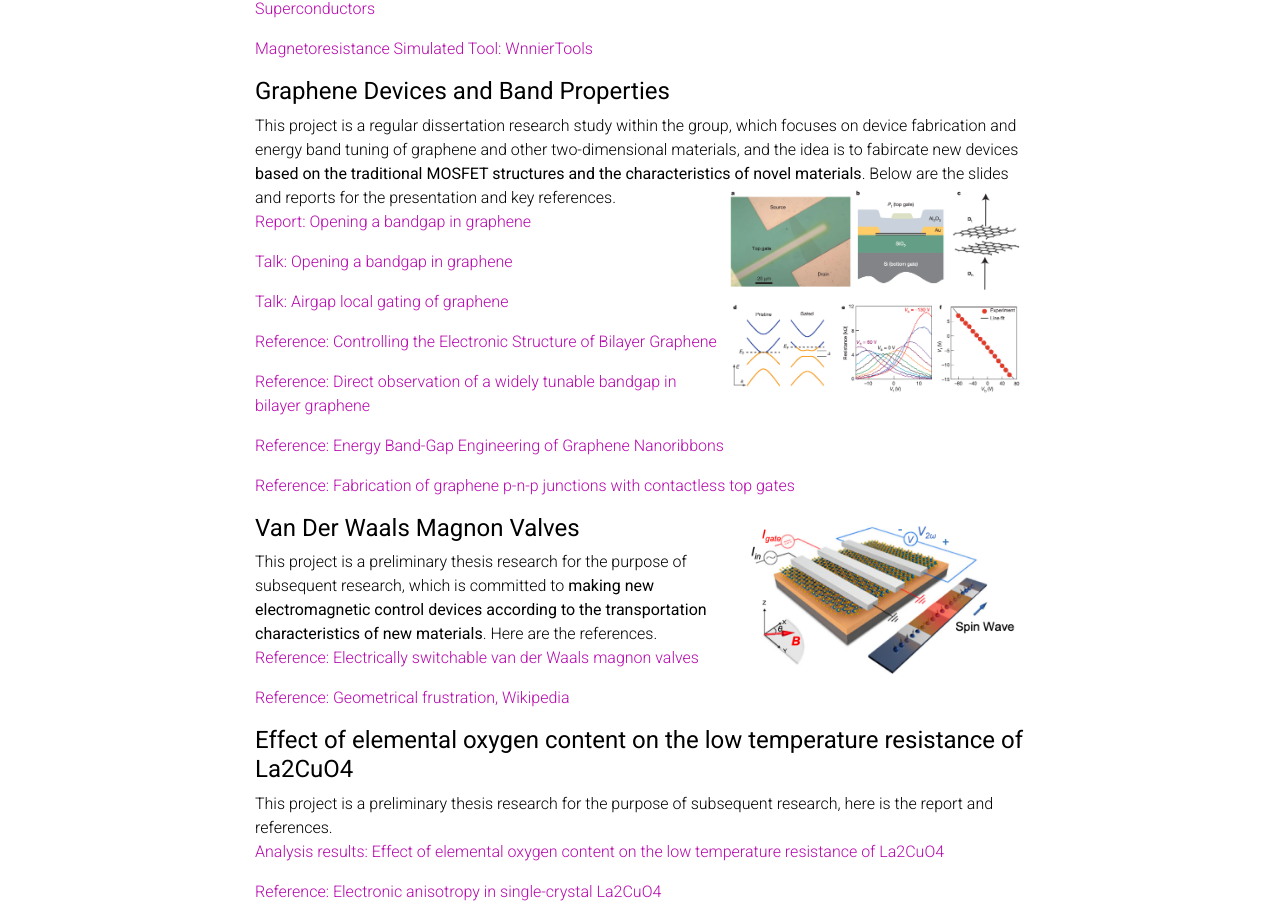
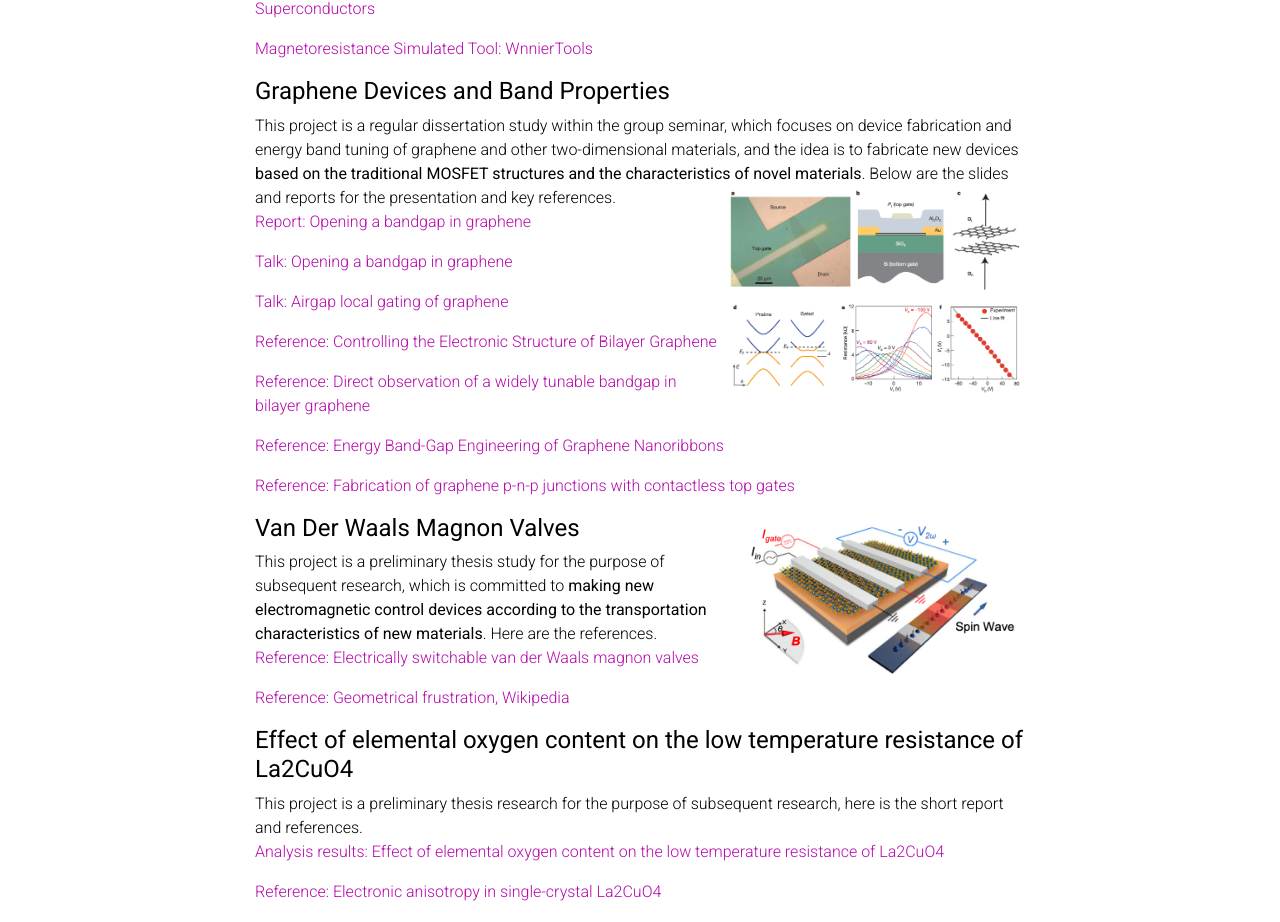
Before and after one commit to sufrepmia/al-folio_theme, a Jekyll site: the page built from _pages/teaching.md, in a window 1280 px wide and 1400 px high, scrolled down 273 px. Shown: the part 330-1252 px from the top of the window. Built offline with Jekyll 4.4.1, drawn with Linux system fonts in a browser that asks for light colours; comment, search, counter and statistics services are not loaded; a style sheet for code colours, icons or effects is not loaded.

Commit message:
Update research.html

```diff
--- a/_layouts/research.html
+++ b/_layouts/research.html
@@ -21,7 +21,7 @@ layout: default
             <p><a href="/research/cvs166/WannierTools Documentation.pdf">Magnetoresistance Simulated Tool: WnnierTools</a></p>
 
             <h4><b>Graphene Devices and Band Properties</b></h4>
-            This project is a regular dissertation research study within the group, which focuses on device fabrication and energy band tuning of graphene and other two-dimensional materials, and the idea is to fabircate new devices <b>based on the traditional MOSFET structures and the characteristics of novel materials</b>. Below are the slides and reports for the presentation and key references.
+            This project is a regular dissertation study within the group seminar, which focuses on device fabrication and energy band tuning of graphene and other two-dimensional materials, and the idea is to fabricate new devices <b>based on the traditional MOSFET structures and the characteristics of novel materials</b>. Below are the slides and reports for the presentation and key references.
             <img src="/assets/img/graphene.jpg" width="300" alt="graphene">
             <p><a href="/research/Graphene devices and properties/Opening a bandgap in graphene/bandgap.pdf">Report: Opening a bandgap in graphene</a></p>
             <p><a href="/research/Graphene devices and properties/Opening a bandgap in graphene/Opening a bandgap in graphene.pdf">Talk: Opening a bandgap in graphene</a></p>
@@ -33,12 +33,12 @@ layout: default
 
             <img src="/assets/img/magnon.jpg" width="300" alt="magnon">
             <h4><b>Van Der Waals Magnon Valves</b></h4>
-            This project is a preliminary thesis research for the purpose of subsequent research, which is committed to <b>making new electromagnetic control devices according to the transportation characteristics of new materials</b>. Here are the references.
+            This project is a preliminary thesis study for the purpose of subsequent research, which is committed to <b>making new electromagnetic control devices according to the transportation characteristics of new materials</b>. Here are the references.
             <p><a href="/research/van der Waals magnon valves/Electrically switchable van der Waals magnon valves.pdf">Reference: Electrically switchable van der Waals magnon valves</a></p>
             <p><a href="/research/van der Waals magnon valves/Geometrical frustration, Wikipedia.pdf">Reference: Geometrical frustration, Wikipedia</a></p>
 
             <h4><b>Effect of elemental oxygen content on the low temperature resistance of La2CuO4</b></h4>
-            This project is a preliminary thesis research for the purpose of subsequent research, here is the report and references.
+            This project is a preliminary thesis research for the purpose of subsequent research, here is the short report and references.
             <p><a href="/research/Effect of elemental oxygen content on the low temperature resistance of La2CuO4/Effect of elemental oxygen content on the low temperature resistance of La2CuO4.pdf">Analysis results: Effect of elemental oxygen content on the low temperature resistance of La2CuO4</a></p>
             <p><a href="/research/Effect of elemental oxygen content on the low temperature resistance of La2CuO4/Electronic anisotropy in single-crystal La2CuO4.pdf">Reference: Electronic anisotropy in single-crystal La2CuO4</a></p>
             <p><a href="/research/Effect of elemental oxygen content on the low temperature resistance of La2CuO4/Hall coefficients and optical properties of La2-xSrxCuO4 single-crystal thin films.pdf">Reference: Hall coefficients and optical properties of La2-xSrxCuO4 single-crystal thin films</a></p>
```
